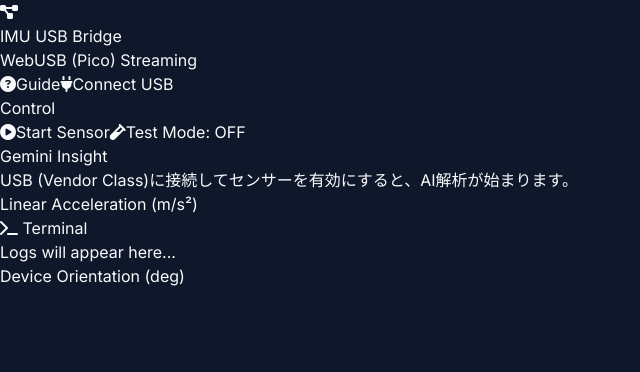
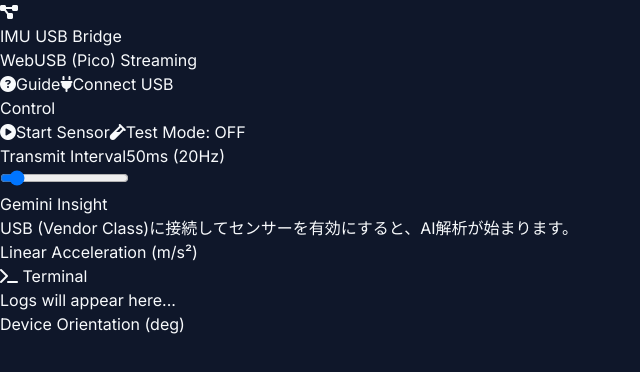
Before and after one commit to edometro/web-imu-to-usb-streamer, a React (Vite) app in the folder docx/: page / in a window 1280 px wide. Shown: the top 372 px of the page, without its empty margins (0-640 px from the left). Built offline with nearby package versions, Linux system fonts and the light colour scheme.

Commit message:
feat(web): add variable transmission rate and fix chart stretching

```diff
--- a/docx/App.tsx
+++ b/docx/App.tsx
@@ -13,6 +13,7 @@
   const [insight] = useState<string>("USB (Vendor Class)に接続してセンサーを有効にすると、AI解析が始まります。");
   const [isStreaming, setIsStreaming] = useState(false);
   const [isTestMode, setIsTestMode] = useState(false); // Default to OFF
+  const [transmissionInterval, setTransmissionInterval] = useState<number>(50); // Default 50ms (20Hz)
   const [error, setError] = useState<string | null>(null);
   const [showGuide, setShowGuide] = useState(false);
 
@@ -28,6 +29,7 @@
   const bufferRef = useRef<IMUData[]>([]);
   const isReadingRef = useRef(false);
   const rxLogRef = useRef<HTMLDivElement>(null);
+  const lastTransmitTimeRef = useRef<number>(0);
 
   // Unified Terminal Logging
   const addLog = useCallback((type: 'tx' | 'rx', text: string) => {
@@ -187,8 +189,10 @@
 
     if (bufferRef.current.length > 50) bufferRef.current.shift();
 
-    // Data Streaming (WebUSB) - Only if connected
+    // Data Streaming (WebUSB) - Only if connected and interval has passed
     if (deviceRef.current && deviceRef.current.opened && statusRef.current === ConnectionStatus.CONNECTED) {
+      if (now - lastTransmitTimeRef.current >= transmissionInterval) {
+        lastTransmitTimeRef.current = now;
         const csv = `${newData.orientation.alpha?.toFixed(2)},${newData.orientation.beta?.toFixed(2)},${newData.orientation.gamma?.toFixed(2)},${newData.acceleration.x?.toFixed(2)},${newData.acceleration.y?.toFixed(2)},${newData.acceleration.z?.toFixed(2)}\n`;
         const encoded = encoderRef.current.encode(csv);
         deviceRef.current.transferOut(endpointOutRef.current, encoded)
@@ -196,6 +200,7 @@
             addLog('tx', csv.trim());
           })
           .catch(e => console.error("TX Fail", e));
+      }
     }
   };
 
@@ -319,6 +324,22 @@
                 <i className="fas fa-vial mr-2"></i>
                 {isTestMode ? 'Test Mode: ON' : 'Test Mode: OFF'}
               </button>
+
+              <div className="pt-2">
+                <div className="flex justify-between items-center mb-1">
+                  <label className="text-[10px] font-bold text-slate-500 uppercase">Transmit Interval</label>
+                  <span className="text-xs font-mono text-indigo-400">{transmissionInterval}ms ({Math.round(1000 / transmissionInterval)}Hz)</span>
+                </div>
+                <input
+                  type="range"
+                  min="10"
+                  max="500"
+                  step="10"
+                  value={transmissionInterval}
+                  onChange={(e) => setTransmissionInterval(Number(e.target.value))}
+                  className="w-full h-1.5 bg-slate-700 rounded-lg appearance-none cursor-pointer accent-indigo-500"
+                />
+              </div>
             </div>
           </div>
 
--- a/docx/components/IMUChart.tsx
+++ b/docx/components/IMUChart.tsx
@@ -18,12 +18,20 @@
 }
 
 const IMUChart: React.FC<IMUChartProps> = ({ data, type }) => {
-  const chartData = data.map((d, idx) => ({
-    name: idx,
-    x: type === 'acceleration' ? d.acceleration.x : d.orientation.alpha,
-    y: type === 'acceleration' ? d.acceleration.y : d.orientation.beta,
-    z: type === 'acceleration' ? d.acceleration.z : d.orientation.gamma,
-  }));
+  // Create a fixed-size buffer of 50 points for the chart to prevent "stretching" effect
+  const MAX_POINTS = 50;
+  const chartData = Array.from({ length: MAX_POINTS }, (_, i) => {
+    // Fill from the right: the latest data is at the end of the array
+    const dataIndex = data.length - MAX_POINTS + i;
+    const d = dataIndex >= 0 ? data[dataIndex] : null;
+
+    return {
+      name: i,
+      x: d ? (type === 'acceleration' ? d.acceleration.x : d.orientation.alpha) : null,
+      y: d ? (type === 'acceleration' ? d.acceleration.y : d.orientation.beta) : null,
+      z: d ? (type === 'acceleration' ? d.acceleration.z : d.orientation.gamma) : null,
+    };
+  });
 
   const colors = {
     x: '#ef4444', // Red
```
Lines whose indentation alone changed are shown as unchanged.
